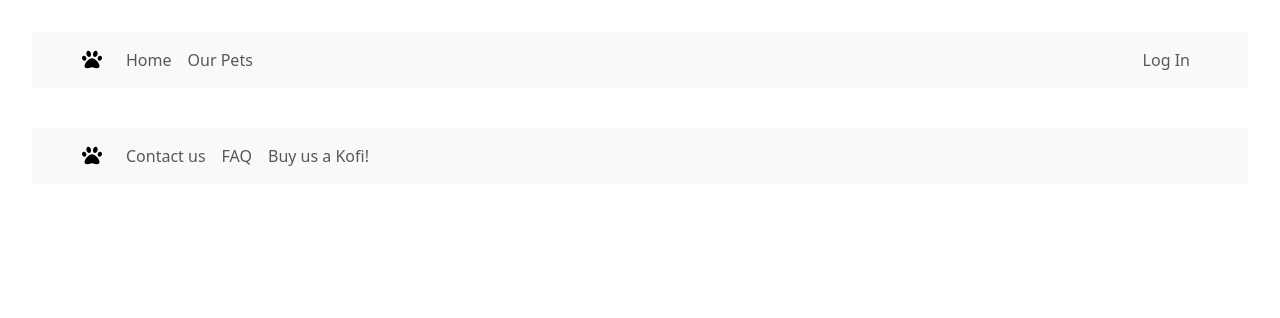
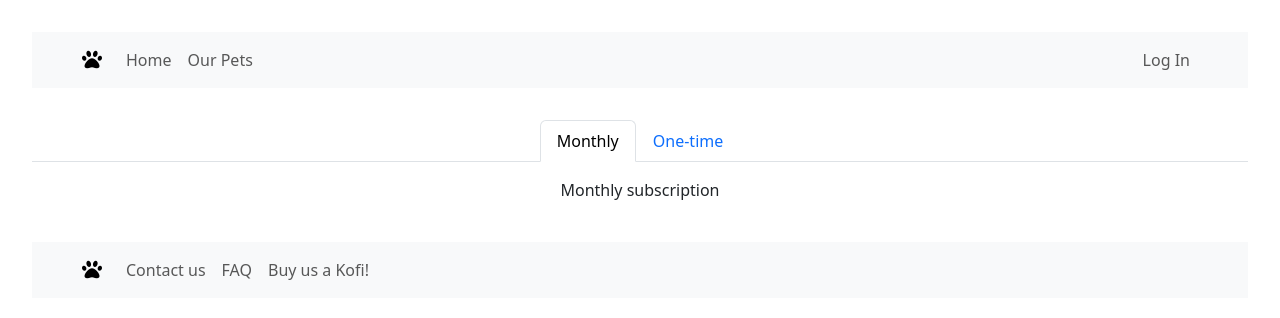
Before and after one commit to TheTiredTiger/Final_Project_PAAWS_FrontEnd, a React (Vite) app: page /sponsor in a window 1280 px wide. Shown: the top 318 px of the page. Built offline with nearby package versions, Linux system fonts and the light colour scheme.

Commit message:
Created SponsorPage with tabs for monthly and one-time payments

```diff
--- a/src/App.jsx
+++ b/src/App.jsx
@@ -3,14 +3,19 @@ import { BrowserRouter, Routes, Route } from 'react-router-dom'
 import Home from './pages/Home'
 import NavigationBar from './components/NavigationBar'
 import Footer from './components/Footer'
+
 import Login from './pages/Login'
 import Register from './pages/Register'
 import ResetPass from './pages/ResetPass'
+
 import UserProfile from './pages/UserProfile'
+import PersonalData from './pages/PersonalData'
+
 import AnimalSearch from './pages/AnimalSearch'
 import AnimalPage from './pages/AnimalPage'
+import SponsorPage from './pages/SponsorPage'
 import AdoptionForm from './pages/AdoptionForm'
-import PersonalData from './pages/PersonalData'
+
 import AdminAdd from './pages/Admin/AdminAdd'
 import AdminEdit from './pages/Admin/AdminEdit'
 import AdminDelete from './pages/Admin/AdminDelete'
@@ -38,6 +43,8 @@ function App() {
           <Route path="/animalpage/:id" element={< AnimalPage />} /> {/* Need to make route get single pet-RM */}
           {/* Route is done - BM */}
           <Route path="/adoptionform/:id" element={< AdoptionForm />} />
+          <Route path="/sponsor" element={< SponsorPage />} />
+          {/* I didn't add /:id so you could see the page first, but once it's working through ids, we should add it to the route - BF */}
 
           <Route path="/adminadd" element={< AdminAdd />} />
           <Route path="/adminedit" element={< AdminEdit />} />
--- a/src/pages/AnimalPage.jsx
+++ b/src/pages/AnimalPage.jsx
@@ -64,7 +64,9 @@ function AnimalPage() {
               </Card.Text>
               <div className="animalPageBtn">
                 <Button variant="primary" style={{ marginRight: "1rem" }}>
+                  <Link to="/sponsor" style={{ color: "white", textDecoration: "none" }}>
                   Sponsor
+                  </Link>
                 </Button>
                 <Button variant="secondary">
                   <Link to="/ourpets" style={{ color: "white", textDecoration: "none" }}>
--- /dev/null
+++ b/src/pages/SponsorPage.jsx
@@ -0,0 +1,26 @@
+import { useState } from 'react';
+import Tab from 'react-bootstrap/Tab';
+import Tabs from 'react-bootstrap/Tabs';
+
+function SponsorPage() {
+  const [key, setKey] = useState('monthly');
+
+  return (
+    <Tabs style={{ justifyContent: "center", marginTop: "2rem"}}
+      id="controlled-tab-example"
+      defaultActiveKey="monthly"
+      activeKey={key}
+      onSelect={(k) => setKey(k)}
+      className="mb-3"
+    >
+      <Tab eventKey="monthly" title="Monthly">
+        Monthly subscription
+      </Tab>
+      <Tab eventKey="onetime" title="One-time">
+        One-time payment
+      </Tab>
+    </Tabs>
+  );
+}
+
+export default SponsorPage;
```
